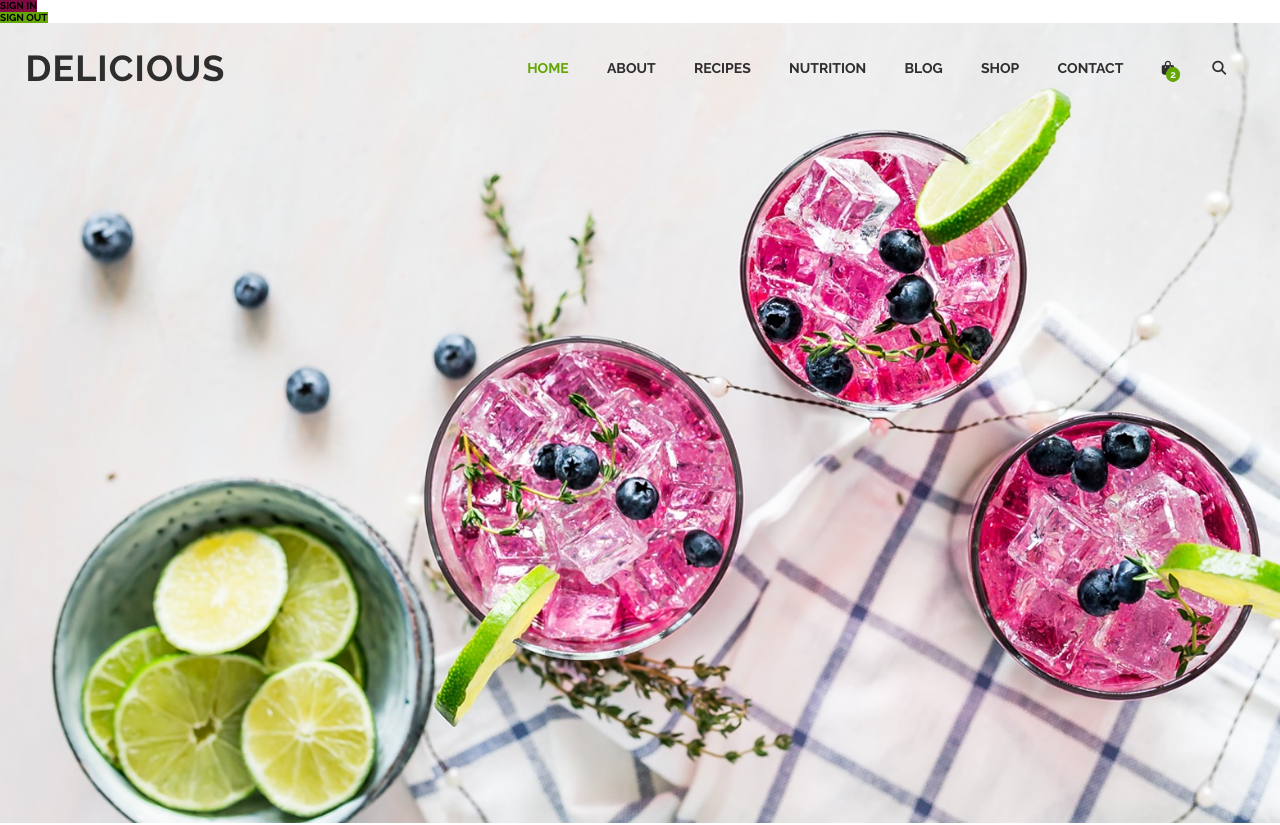
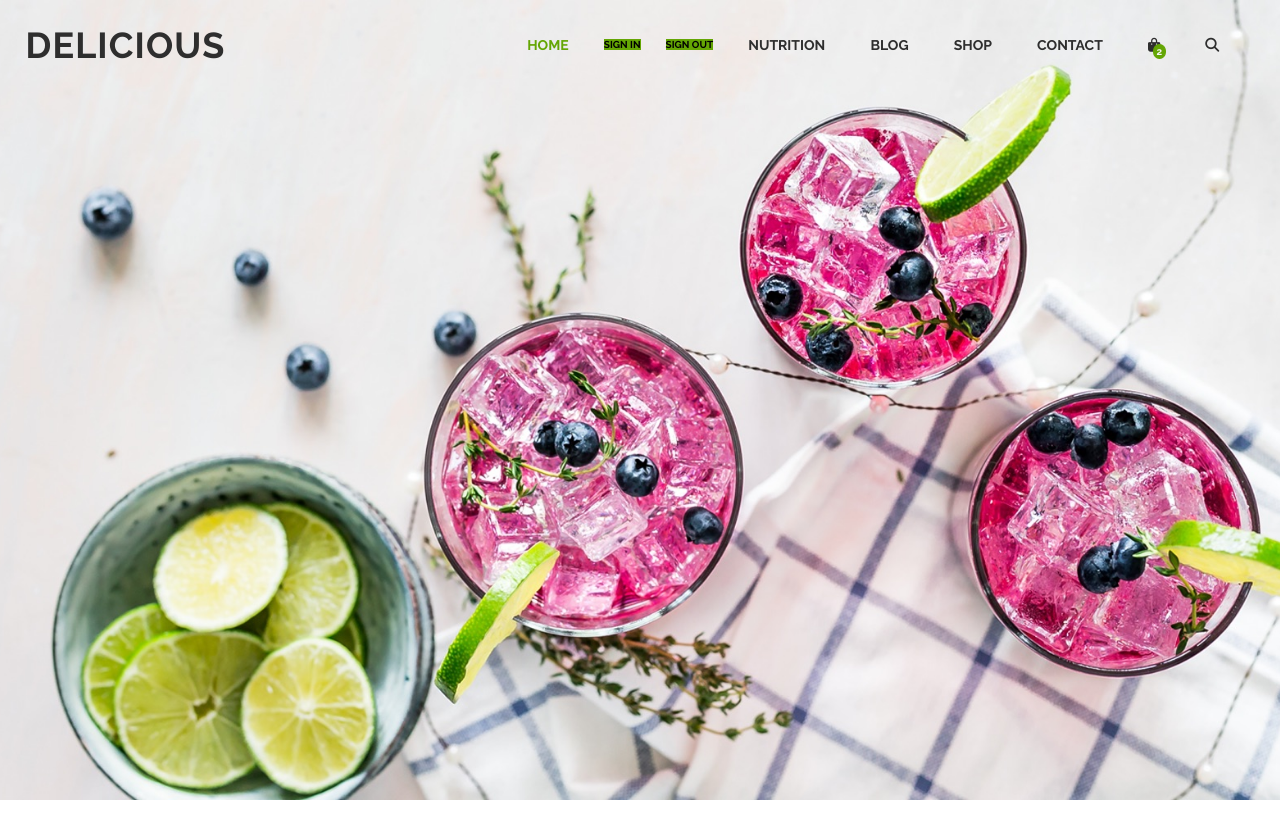
Before and after one commit to Ranjodhsandhu/ranjodhSinghProjectTwo, a website: page index.html in a window 1280 px wide. Shown: the top 825 px of the page. Drawn offline with Linux system fonts and the light colour scheme.

Commit message:
Integrate Sign In and Sign Out buttons into header
Moved Sign In and Sign Out buttons into the navigation menu.

```diff
--- a/index.html
+++ b/index.html
@@ -16,13 +16,6 @@
     <title>Delicious</title>
 </head>
 <body>
-
-     <div>
-        <button id="signIn">Sign In</button>
-    </div>
-    <div>
-        <button id="signOut">Sign out</button>
-    </div>
     <!-- start of the header -->
     <header class="homeHeader">
         <div class="largeWrapper">
@@ -40,8 +33,8 @@
                 <!-- regular navigation bar in header -->
                 <ul class="menu">
                     <li><a href="#home" class="current">home</a></li>
-                    <li><a href="#about">about</a></li>
-                    <li><a href="#recipes">recipes</a></li>
+                    <li><button id="signIn">Sign In</button></li>
+                    <li><button id="signOut">Sign out</button></li>
                     <li><a href="#nutrition">nutrition</a></li>
                     <li><a href="./blog.html">blog</a></li>
                     <li><a href="#shop">shop</a></li>
```
